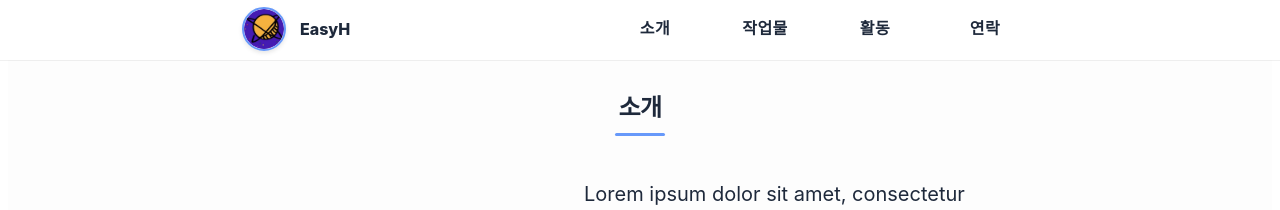
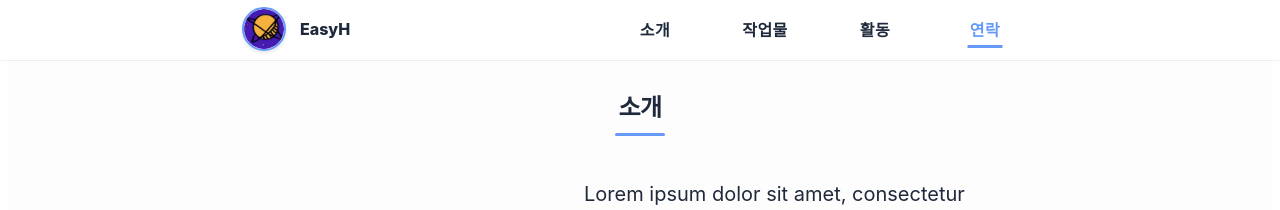
Before and after one commit to underhand-lab/underhand-lab.github.io, a Jekyll site: the page built from index.md, in a window 1280 px wide. Shown: the top 210 px of the page. Built offline with Jekyll 4.4.1, drawn with Linux system fonts in a browser that asks for light colours.

Commit message:
navbar 조정

```diff
--- a/_includes/nav.html
+++ b/_includes/nav.html
@@ -11,11 +11,27 @@
     </div>
 
     <div class="navbar-menu-visible" id="bs-example-navbar-collapse-1">
-      <ul class="nav navbar-nav navbar-right">
+      <ul class="nav navbar-nav navbar-right" style="flex: 1; padding-left: 50px">
         {% assign nav_items = page.navigation | default: site.data.navigation %}
         {% for item in nav_items %}
-        <li class="page-scroll">
-          <a href="{{ site.baseurl }}/{{ item.link }}" class="nav-link-modern" {% if page.url == item.link %} select="true" {% endif %}>
+        {% comment %} 현재 페이지가 홈페이지인지, 링크가 내부 앵커인지 판별 {% endcomment %}
+        {% assign is_home = false %}
+        {% if page.url == '/' or page.url == '/index.html' %}{% assign is_home = true %}{% endif %}
+        {% assign is_anchor = false %}
+        {% if item.link contains '#' %}{% assign is_anchor = true %}{% endif %}
+
+        <li>
+          {% if is_anchor and is_home %}
+            {% assign nav_url = item.link | split: '#' | last | prepend: '#' %}
+          {% else %}
+            {% assign nav_url = item.link | relative_url %}
+          {% endif %}
+
+          {% comment %} URL 정규화: index.html 제거, baseurl 포함, 마지막 슬래시 통일 {% endcomment %}
+          {% assign current_path = page.url | relative_url | replace: 'index.html', '' | append: '/' | replace: '//', '/' %}
+          {% assign target_path = nav_url | replace: 'index.html', '' | append: '/' | replace: '//', '/' %}
+
+          <a href="{{ nav_url }}" class="nav-link-modern {% if current_path == target_path %}active{% endif %}" {% if current_path == target_path %} select="true" {% endif %}>
             {{ item.name }}
           </a>
         </li>
```
Also changed, not shown: _includes/css/nav-bar.css (+30 -2 lines).
